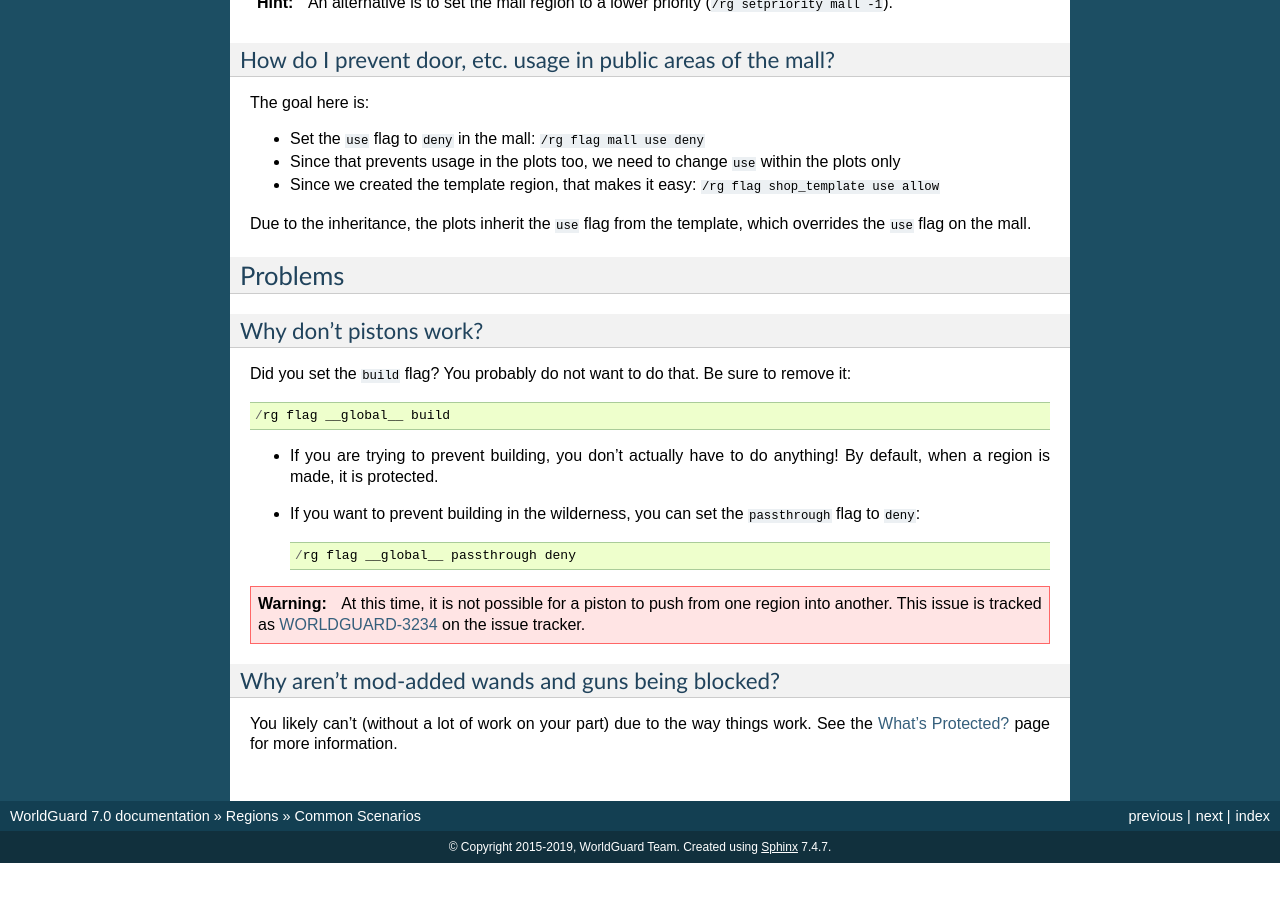
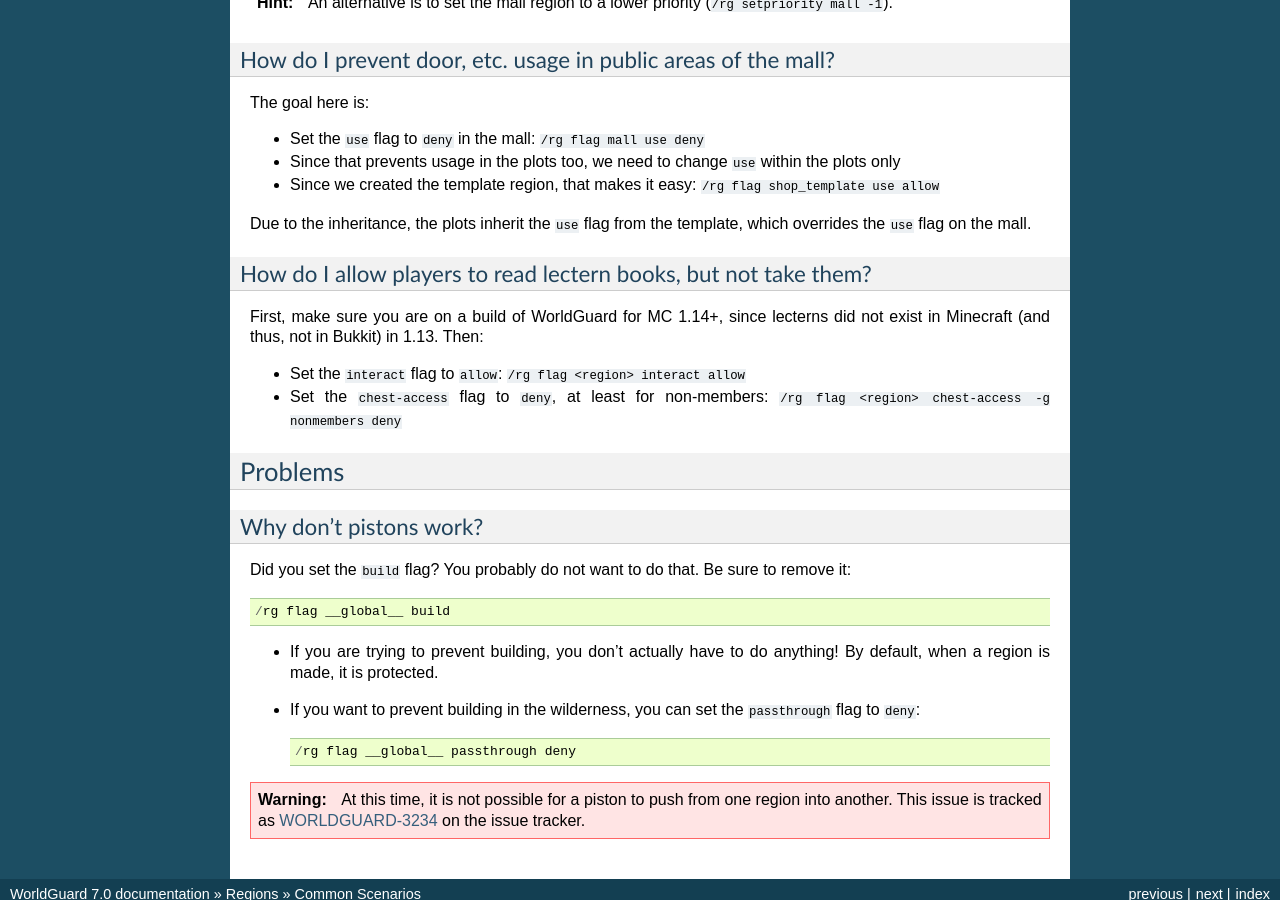
Before and after one commit to aurorasmiles/WorldGuardDocs, a Sphinx documentation site: the page built from source/regions/common-scenarios.rst, in a window 1280 px wide and 900 px high, scrolled down 2682 px. Built offline with Sphinx 7.4.7, drawn with Linux system fonts in a browser that asks for light colours; before the commit the page ends 3545 px from its top, so only the background shows below that; some of the changed text lies outside the part shown.

Commit message:
Update some outdated stuff, add lectern FAQ.

```diff
--- a/source/faq.rst
+++ b/source/faq.rst
@@ -55,7 +55,7 @@ If it does not immediately appear to be WorldGuard,
 
 * Make sure that Minecraft's "spawn protection" is not on. Spawn protection prevents anyone from making any changes within a certain radius of a world's spawn point. To adjust spawn protection, change the ``spawn-protection`` setting in the server.properties file to ``0``.
 * Make sure that you are not testing in adventure mode.
-* Update your version of Bukkit, Spigot, or Cauldron.
+* Update your version of CraftBukkit/Spigot/Paper.
 
 If those steps do not help, there's a simple command in WorldGuard that can simulate an action on behalf of a player and then report the plugin that blocked the action. Use the "testbreak" and "testplace" commands described on the :doc:`commands` page to identify the plugin.
 
@@ -100,7 +100,7 @@ Why is protection not working? Players receive NO message.
 * You have set some other relevant flag (``pvp``, ``ride``, etc.) on the region to "allow."
 * The item in question is from a mod or a third-party plugin (see :doc:`regions/scope`).
 * WorldGuard does not yet protect that particular thing that you are trying to do. This is not the case for simple block place or break. Please make sure that you are using the latest version of WorldGuard, and if it's still a problem, :doc:`file a bug report <support>`.
-* There is a bug in your version of Bukkit, Spigot, or Cauldron.
+* There is a bug in your version of CraftBukkit/Spigot/Paper.
 
 .. _can-build-with-message:
 
@@ -113,7 +113,7 @@ If WorldGuard is blocking an action, it's still possible for a different plugin
 
 You can use the "testbreak" and "testplace" commands described in :doc:`commands` to identify the causing plugin. If you see any plugin above WorldGuard on the list with "ALLOW" next to its line, then that plugin is the cause.
 
-Another possibility is that your version of Bukkit, Spigot, or Cauldron has a bug. Be sure to use the latest available version. If you still cannot figure out the cause, :doc:`look into getting help <support>`.
+Another possibility is that your version of CraftBukkit/Spigot/Paper has a bug. Be sure to use the latest available version. If you still cannot figure out the cause, :doc:`look into getting help <support>`.
 
 Region Protection
 =================
--- a/source/install.rst
+++ b/source/install.rst
@@ -5,9 +5,9 @@ Installation
 Requirements
 ============
 
-WorldGuard requires a version of the Minecraft server that supports the `Bukkit API <http://dl.bukkit.org/>`_, which includes CraftBukkit, MCPC+, Cauldron, and Spigot. The official Minecraft server is not supported.
+WorldGuard requires a version of the Minecraft server that supports the `Bukkit API <http://dl.bukkit.org/>`_, which includes CraftBukkit, Spigot, and Paper. The "vanilla" Minecraft server cannot run plugins. Other server implementations, such as Forge or Sponge, are also not supported by WorldGuard.
 
-The other requirement is the `WorldEdit <http://www.enginehub.org/worldedit>`_ Bukkit plugin, a very lightweight in-game map editor, also made by us. Please note that you cannot use the Forge version of WorldEdit.
+The other requirement is the `WorldEdit <http://www.enginehub.org/worldedit>`_ Bukkit plugin, a very lightweight in-game map editor, also made by us. Please note that you need the Bukkit version of WorldEdit, not another implementation.
 
 Installation
 ============
--- a/source/regions/common-scenarios.rst
+++ b/source/regions/common-scenarios.rst
@@ -133,6 +133,15 @@ The goal here is:
 
 Due to the inheritance, the plots inherit the ``use`` flag from the template, which overrides the ``use`` flag on the mall.
 
+How do I allow players to read lectern books, but not take them?
+~~~~~~~~~~~~~~~~~~~~~~~~~~~~~~~~~~~~~~~~~~~~~~~~~~~~~~~~~~~~~~~~
+
+First, make sure you are on a build of WorldGuard for MC 1.14+, since lecterns did not exist in Minecraft (and thus, not in Bukkit) in 1.13. Then:
+
+* Set the ``interact`` flag to ``allow``: ``/rg flag <region> interact allow``
+* Set the ``chest-access`` flag to ``deny``, at least for non-members: ``/rg flag <region> chest-access -g nonmembers deny``
+
+
 Problems
 ========
 
@@ -149,9 +158,4 @@ Did you set the ``build`` flag? You probably do not want to do that. Be sure to
     /rg flag __global__ passthrough deny
 
 .. warning::
-    At this time, it is not possible for a piston to push from one region into another. This issue is tracked as `WORLDGUARD-3234 <http://youtrack.sk89q.com/issue/WORLDGUARD-3234>`_ on the issue tracker.
-
-Why aren't mod-added wands and guns being blocked?
-~~~~~~~~~~~~~~~~~~~~~~~~~~~~~~~~~~~~~~~~~~~~~~~~~~
-
-You likely can't (without a lot of work on your part) due to the way things work. See the :doc:`scope` page for more information.
+    At this time, it is not possible for a piston to push from one region into another. This issue is tracked as `WORLDGUARD-3234 <https://dev.enginehub.org/youtrack/issue/WORLDGUARD-3234>`_ on the issue tracker.
--- a/source/support.rst
+++ b/source/support.rst
@@ -5,7 +5,6 @@ Getting Help
 If you have a question or have errors,
 
 * `Join our Discord <https://discord.gg/enginehub>`_ (preferred)
-* `Join us on IRC <http://wiki.sk89q.com/wiki/IRC>`_
 
 If you have a feature request or bug report,
 
```
